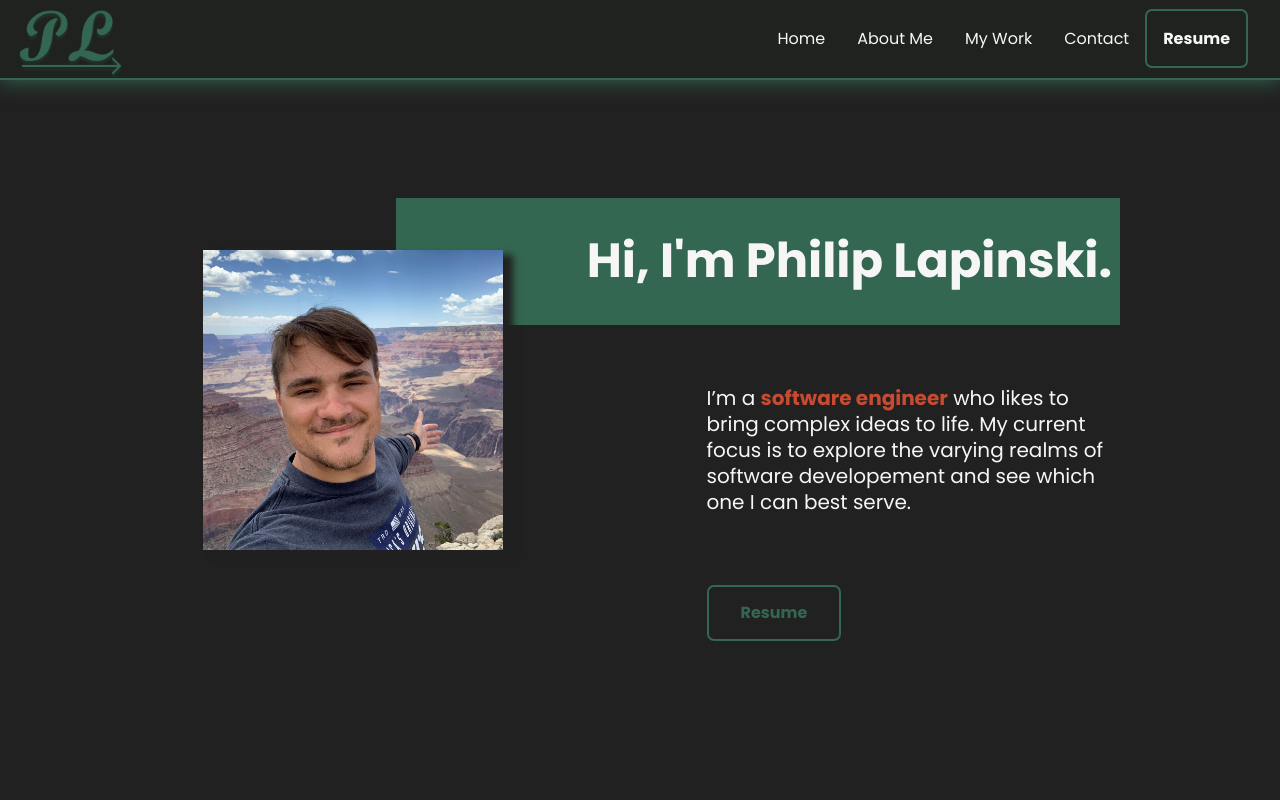
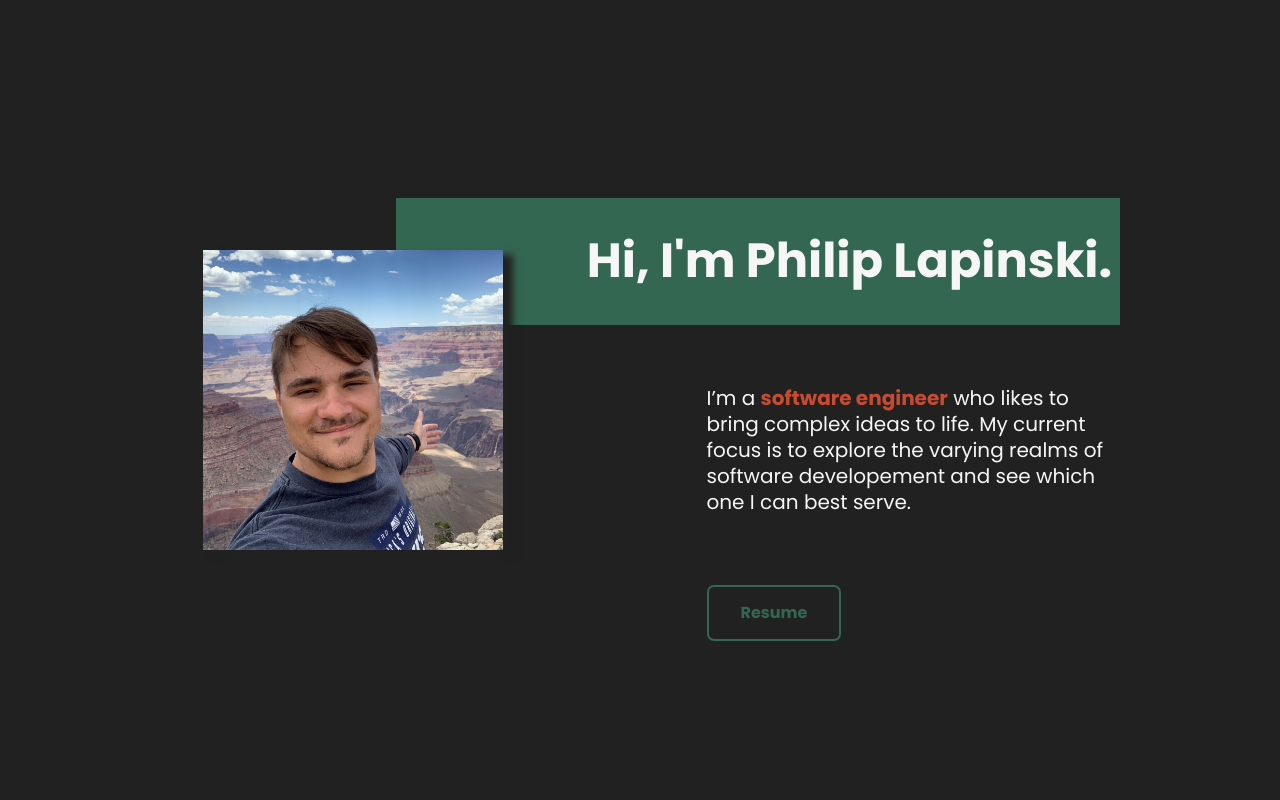
Before and after one commit to PolskaTag/PolskaTag.github.io, a React (Create React App) app: page / in a window 1280 px wide. Shown: the top 800 px of the page. Built offline with nearby package versions, Linux system fonts and the light colour scheme.

Commit message:
Sticky Nav + firebase

```diff
--- a/src/App.css
+++ b/src/App.css
@@ -112,12 +112,12 @@ body {
   user-select: auto;
 }
 
-/* .scroll-down {
+.scroll-down {
   transform: translate3d(0, -150%, 0);
 }
 
-.scroll-up {
-  transform: translate3d(0, 150%, 0);
+/* .scroll-up {
+  transform: translate3d(0, 100%, 0);
 } */
 
 .main-nav {
--- a/src/components/Navbar.js
+++ b/src/components/Navbar.js
@@ -25,7 +25,6 @@ function Navbar() {
       header.classList.add("scroll-up");
     }
 
-    console.log(`last scroll: ${scrollPos} this scroll: ${window.scrollY}`);
     setScrollPos(window.scrollY);
   };
 
```
Also changed, not shown: firebase.json (added), 1 other file (tests, documents, lock files or other folders).
